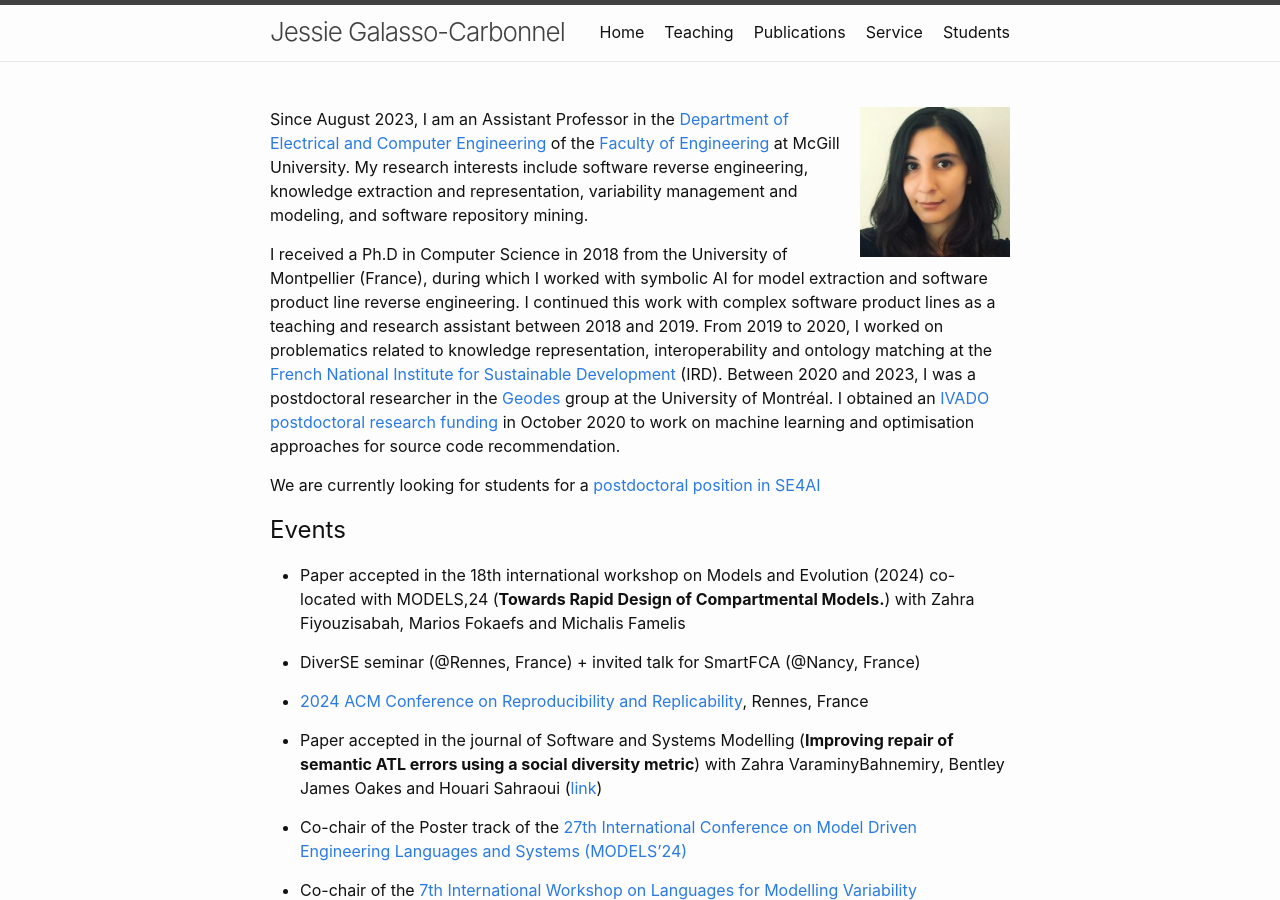
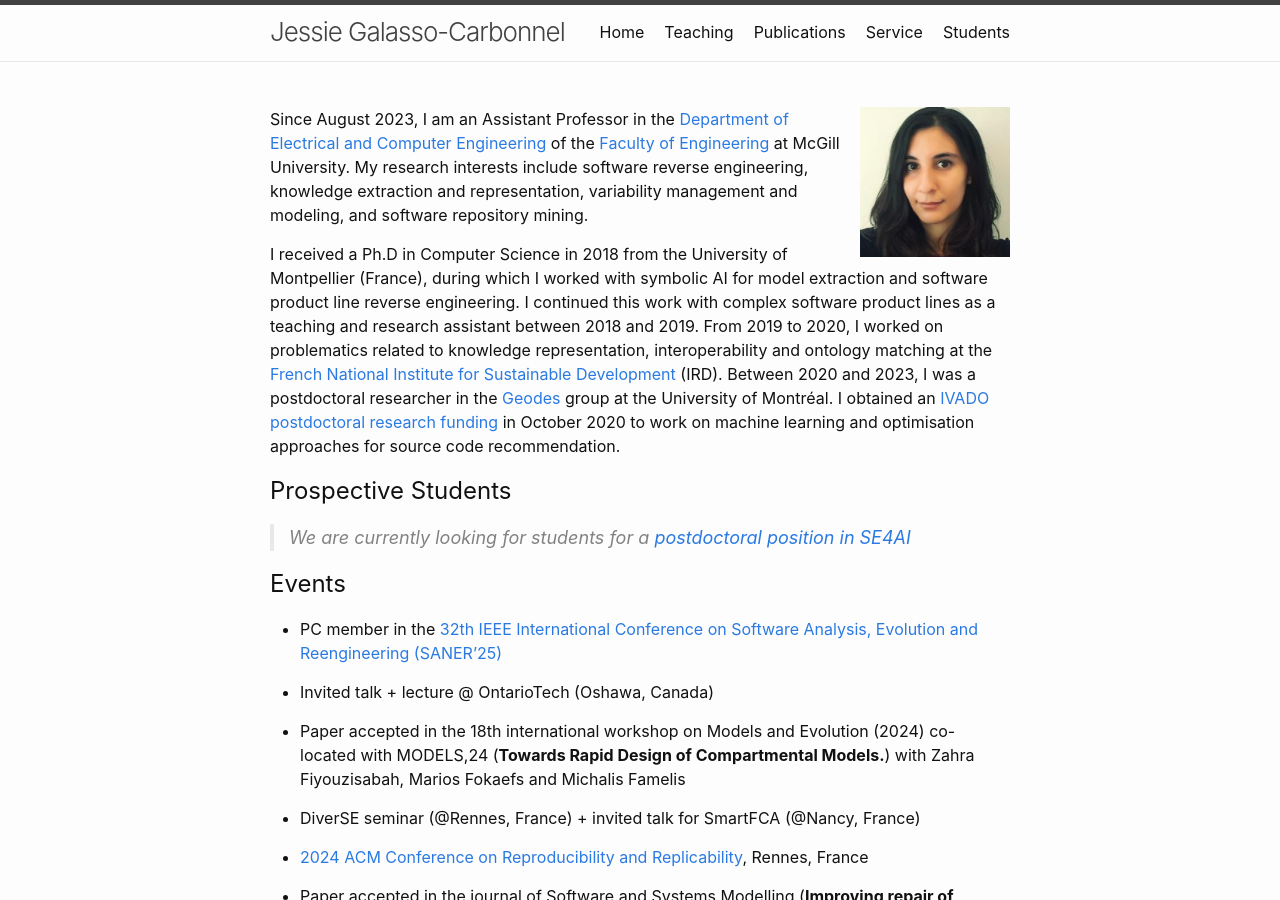
Before and after one commit to jgalasso/jgalasso.github.io, a Jekyll site: the page built from index.markdown, in a window 1280 px wide and 900 px high. Built offline with Jekyll 4.4.1, drawn with Linux system fonts in a browser that asks for light colours.

Commit message:
Update index.markdown

```diff
--- a/index.markdown
+++ b/index.markdown
@@ -13,10 +13,16 @@ Since August 2023, I am an Assistant Professor in the [Department of Electrical
 I received a Ph.D in Computer Science in 2018 from the University of Montpellier (France), during which I worked with symbolic AI for model extraction and software product line reverse engineering. I continued this work with complex software product lines as a teaching and research assistant between 2018 and 2019. From 2019 to 2020, I worked on problematics related to knowledge representation, interoperability and ontology matching at the [French National Institute for Sustainable Development](https://www.ird.fr/) (IRD).
 Between 2020 and 2023, I was a postdoctoral researcher in the [Geodes](http://geodes.iro.umontreal.ca/fr/) group at the University of Montréal.  I obtained an [IVADO](https://ivado.ca/en/) [postdoctoral research funding](https://ivado.ca/en/scholarships-and-grants/postdoctoral-research-funding/) in October 2020 to work on machine learning and optimisation approaches for source code recommendation.
 
-We are currently looking for students for a [postdoctoral position in SE4AI](https://jgalasso.github.io/student/postdoc2025)
+## Prospective Students
+
+> We are currently looking for students for a [postdoctoral position in SE4AI](https://jgalasso.github.io/student/postdoc2025)
 
 
 ## Events
+
+* PC member in the [32th  IEEE International Conference on Software Analysis, Evolution and Reengineering (SANER'25)](https://conf.researchr.org/home/saner-2025)
+
+* Invited talk + lecture @ OntarioTech (Oshawa, Canada)
 
 * Paper accepted in the 18th  international workshop on Models and Evolution (2024) co-located with MODELS,24 (__Towards Rapid Design of Compartmental Models.__) with  Zahra Fiyouzisabah, Marios Fokaefs and Michalis Famelis
 
```
